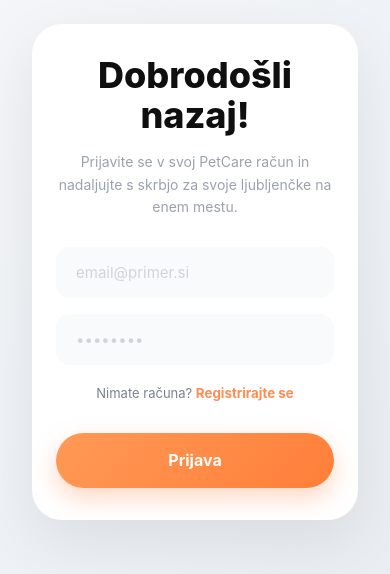
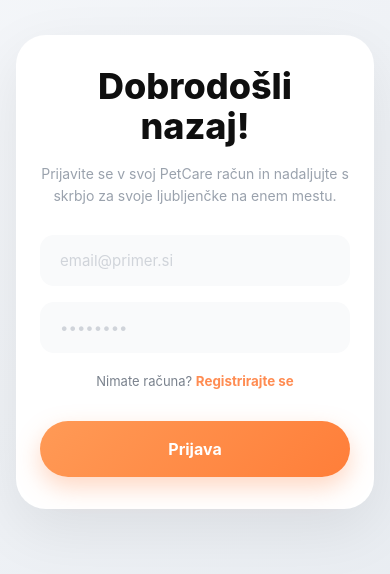
Before and after one commit to Sreckoooo/PetCare, a React (Create React App) app in the folder petcare-frontend/: page / in a window 390 px wide. Shown: the part 150-724 px from the top of the page. Built offline with nearby package versions, Linux system fonts and the light colour scheme; no server answers.

Commit message:
update css

```diff
--- a/petcare-frontend/src/pages/Login/Login.css
+++ b/petcare-frontend/src/pages/Login/Login.css
@@ -1,15 +1,46 @@
 /* ===================== STRAN ===================== */
 
 .login-page {
-  min-height: 100vh;
+  width: 100%;
+  height: 100dvh;
+  min-height: 100dvh;
+  box-sizing: border-box;
+
   background: linear-gradient(135deg, #f5f7fa 0%, #e8ecf1 100%);
+
   display: flex;
   align-items: center;
   justify-content: center;
-  padding: 2rem;
-  position: relative;
+
+  padding: 1rem;
+
+  position: fixed;
+  inset: 0;
+
   overflow: hidden;
+
   font-family: Inter, system-ui, -apple-system, Segoe UI, Roboto, Arial, sans-serif;
+}
+
+@media (max-width: 480px) {
+  .login-page {
+    padding: 1rem;
+  }
+
+  .login-card {
+    padding: 2rem 1.5rem;
+    max-height: calc(100dvh - 2rem);
+    box-sizing: border-box;
+  }
+
+  .login-header h1 {
+    font-size: 36px;
+  }
+
+  .decor-1,
+  .decor-2 {
+    display: none;
+  }
 }
 
 /* ===================== KARTICA PRIJAVE ===================== */
--- a/petcare-frontend/src/pages/MyPets/MyPets.js
+++ b/petcare-frontend/src/pages/MyPets/MyPets.js
@@ -40,31 +40,39 @@
     // eslint-disable-next-line
   }, []);
 
+  const formatPetImage = (pet) => {
+    if (!pet.image) {
+      return { ...pet, image: null };
+    }
+
+    if (typeof pet.image === "string") {
+      return pet;
+    }
+
+    if (pet.image?.data) {
+      return {
+        ...pet,
+        image: `data:${pet.image.contentType};base64,${pet.image.data}`,
+      };
+    }
+
+    return {
+      ...pet,
+      image: null,
+    };
+  };
+
   const fetchPets = async () => {
     try {
       const res = await axios.get(`${API_BASE}/pets`, {
         headers: { Authorization: `Bearer ${token}` },
       });
 
-      // Pretvorba slik v base64 zapis za prikaz
-      const petsWithImages = res.data.map((p) => {
-        if (!p.image) return { ...p, image: null };
-        if (typeof p.image === "string") return p;
-
-        if (p.image?.data) {
-          return {
-            ...p,
-            image: `data:${p.image.contentType};base64,${p.image.data}`,
-          };
-        }
-
-        return { ...p, image: null };
-      });
-
-      setPets(petsWithImages);
+      setPets(res.data.map(formatPetImage));
     } catch (err) {
       console.error("Napaka pri pridobivanju ljubljenčkov:", err);
     }
+
     setLoading(false);
   };
 
@@ -74,18 +82,22 @@
     e.preventDefault();
 
     const formData = new FormData();
+
     Object.keys(newPetData).forEach((key) => {
-      if (newPetData[key]) formData.append(key, newPetData[key]);
+      if (newPetData[key]) {
+        formData.append(key, newPetData[key]);
+      }
     });
 
-    const res = await axios.post(`${API_BASE}/pets`, formData, {
+    await axios.post(`${API_BASE}/pets`, formData, {
       headers: {
         Authorization: `Bearer ${token}`,
         "Content-Type": "multipart/form-data",
       },
     });
 
-    setPets([...pets, res.data]);
+    await fetchPets();
+
     closeForm();
   };
 
@@ -314,8 +326,8 @@
                     <span>
                       {pet.datum_rojstva
                         ? new Date(pet.datum_rojstva).toLocaleDateString(
-                            "sl-SI"
-                          )
+                          "sl-SI"
+                        )
                         : "-"}
                     </span>
                   </div>
```
